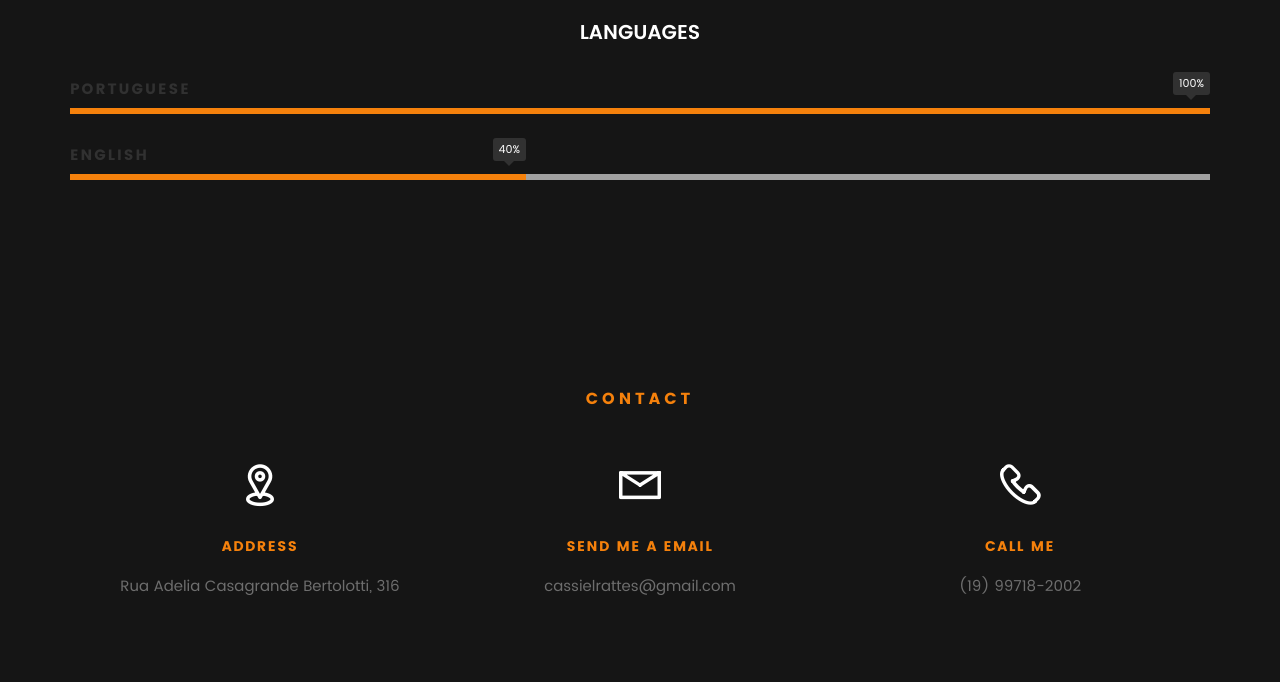
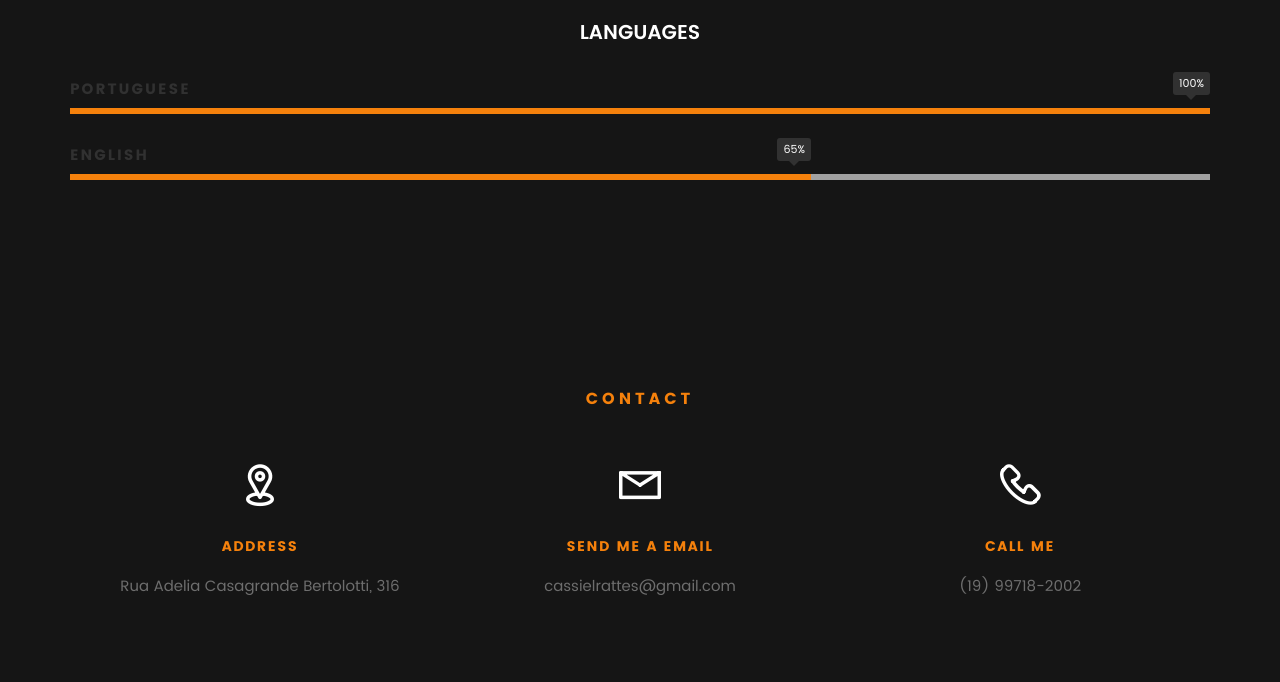
Before and after one commit to cassielrattes/cassielrattes.github.io, a plain HTML site: page index.html in a window 1280 px wide. Shown: the part 3001-3683 px from the top of the page. Drawn offline with Linux system fonts and the light colour scheme; some packages are replaced by stand-ins of ours; a script that the page names is missing; files whose address does not match are found by name.

Commit message:
Update index.html

```diff
--- a/index.html
+++ b/index.html
@@ -287,7 +287,7 @@
                   <strong>PORTUGUESE</strong>
                 </li>
                 <li>
-                  <div class="progress percent40"><span>40%</span></div>
+                  <div class="progress percent65"><span>65%</span></div>
                   <strong>ENGLISH</strong>
                 </li>
               </ul>
```
